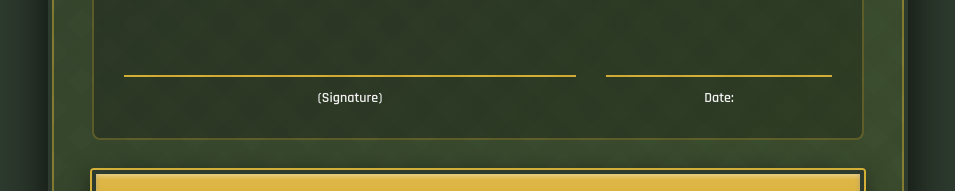
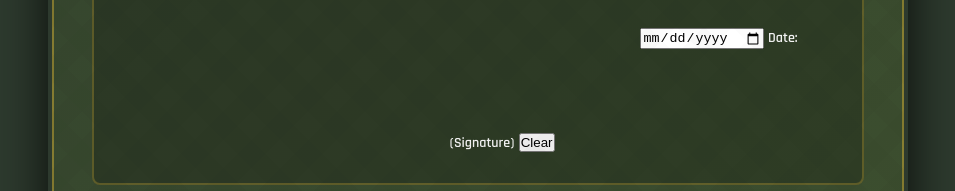
Before and after one commit to fraxdete-cmd/Registration-_-Form, a plain HTML site: page index.html in a window 1280 px wide. Shown: the part 2268-2459 px from the top of the page, without its empty margins (162-1117 px from the left). Drawn offline with Linux system fonts and the light colour scheme.

Commit message:
Update HTML: fixed signature pad section

```diff
--- a/index.html
+++ b/index.html
@@ -150,13 +150,16 @@
                     <input type="text" class="form-input" value="Retirement Order" id="attachment" readonly>
                 </div>
 
+                <!-- Signature Section -->
                 <div class="signature-section">
                     <div class="signature-box">
-                        <div class="signature-line"></div>
+                        <canvas id="signaturePad"></canvas>
                         <label class="signature-label">(Signature)</label>
+                        <button type="button" id="clearSignature">Clear</button>
                     </div>
+
                     <div class="date-box">
-                        <div class="signature-line"></div>
+                        <input type="date" id="signatureDate" class="signature-date-input">
                         <label class="signature-label">Date:</label>
                     </div>
                 </div>
@@ -177,6 +180,40 @@
         </div>
     </div>
 
-    <script src="script.js"></script>
+    <!-- Signature Script -->
+    <script>
+        window.addEventListener('DOMContentLoaded', () => {
+            const canvas = document.getElementById("signaturePad");
+            const ctx = canvas.getContext("2d");
+
+            // Set canvas size
+            canvas.width = canvas.offsetWidth;
+            canvas.height = 120;
+
+            let drawing = false;
+
+            canvas.addEventListener("mousedown", (e) => {
+                drawing = true;
+                ctx.beginPath();
+                ctx.moveTo(e.offsetX, e.offsetY);
+            });
+
+            canvas.addEventListener("mousemove", (e) => {
+                if (!drawing) return;
+                ctx.lineTo(e.offsetX, e.offsetY);
+                ctx.strokeStyle = "#d4af37";
+                ctx.lineWidth = 2;
+                ctx.lineCap = "round";
+                ctx.stroke();
+            });
+
+            canvas.addEventListener("mouseup", () => drawing = false);
+            canvas.addEventListener("mouseleave", () => drawing = false);
+
+            document.getElementById("clearSignature").addEventListener("click", () => {
+                ctx.clearRect(0, 0, canvas.width, canvas.height);
+            });
+        });
+    </script>
 </body>
 </html>
```
